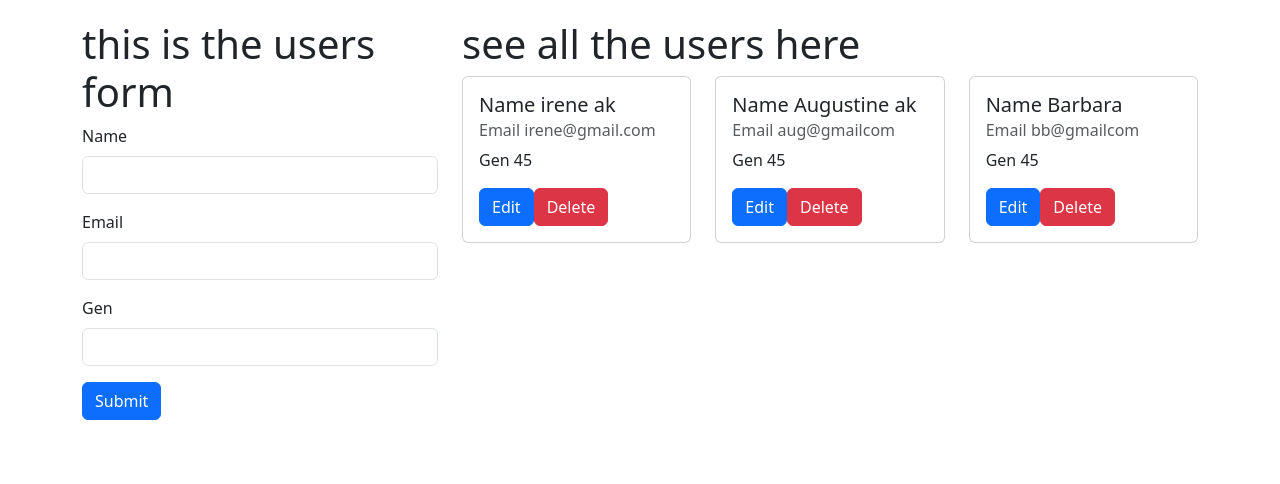
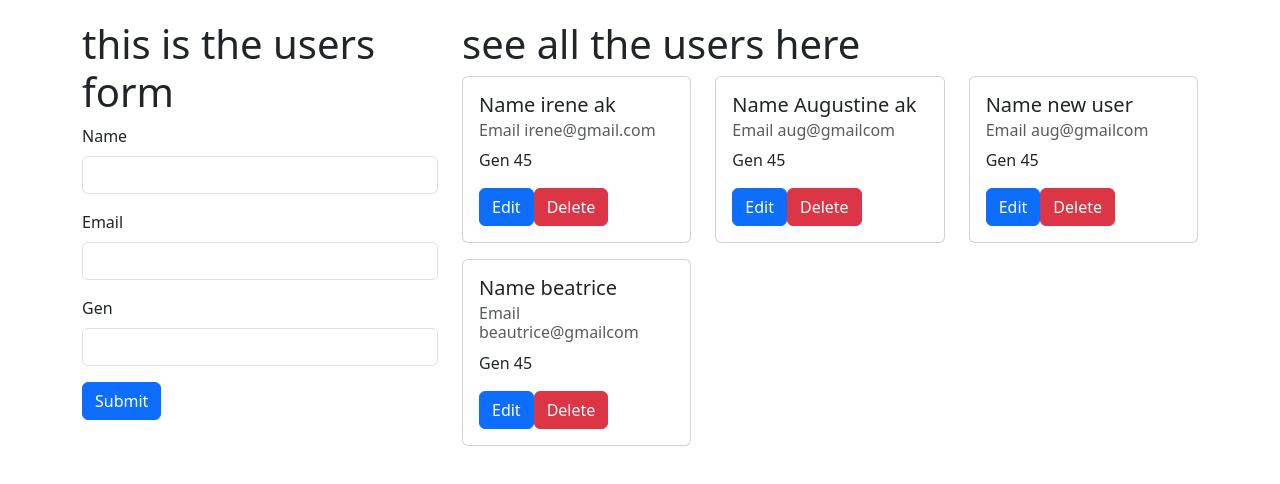
Before and after one commit to Nananhyira/virtual-react-users-app, a React (Create React App) app: page / in a window 1280 px wide. Shown: the top 484 px of the page. Built offline with nearby package versions, Linux system fonts and the light colour scheme.

Commit message:
redux create retrieve funtionality

```diff
--- a/package.json
+++ b/package.json
@@ -13,6 +13,7 @@
     "react-redux": "^8.0.2",
     "react-scripts": "5.0.1",
     "redux": "^4.2.0",
+    "uuid": "^9.0.0",
     "web-vitals": "^2.1.0"
   },
   "scripts": {
--- a/src/App.js
+++ b/src/App.js
@@ -6,24 +6,24 @@ import AddUserForm from "./components/AddUserForm";
 
 function App() {
 	const [users, setUsers] = useState([
-		{
-			name: "irene ak",
-			email: "irene@gmail.com",
-			gen: "45",
-			id: "8383unduhd38hdd",
-		},
-		{
-			name: "Augustine ak",
-			email: "aug@gmailcom",
-			gen: "45",
-			id: "8787bdbbubc83",
-		},
-		{ name: "Barbara", email: "bb@gmailcom", gen: "45", id: "8939u83udcc c" },
+		// 	{
+		// 		name: "irene ak",
+		// 		email: "irene@gmail.com",
+		// 		gen: "45",
+		// 		id: "8383unduhd38hdd",
+		// 	},
+		// 	{
+		// 		name: "Augustine ak",
+		// 		email: "aug@gmailcom",
+		// 		gen: "45",
+		// 		id: "8787bdbbubc83",
+		// 	},
+		// 	{ name: "Barbara", email: "bb@gmailcom", gen: "45", id: "8939u83udcc c" },
 	]);
 	const addNewUser = (user) => {
 		user.id = Math.random().toString();
 		setUsers([...users, user]);
-		console.log(user);
+		console.log(users, user);
 	};
 
 	const deleteUser = (id) => {
--- /dev/null
+++ b/src/actions/usersAtions.js
@@ -0,0 +1,7 @@
+export const reduxNewUser =(newUser) => {
+  return {
+    type:"ADD_NEW_USER",
+    payload:newUser
+  }
+
+}
--- a/src/components/AddUserForm.jsx
+++ b/src/components/AddUserForm.jsx
@@ -1,18 +1,26 @@
 import React from "react";
 import { useState } from "react";
 import { Form, Button } from "react-bootstrap";
+import { reduxNewUser } from "../actions/usersAtions";
+import { connect, useDispatch } from "react-redux";
+import { v4 as uuid } from "uuid";
 
 function AddUserForm(props) {
 	const [name, setName] = useState("");
 	const [email, setEmail] = useState("");
 	const [gen, setGen] = useState("");
+	const dispatch = useDispatch();
 	const handleChange = (e) => {
 		setGen(e.target.value);
 		console.log(gen);
 	};
 	const handleSubmit = (e) => {
 		e.preventDefault();
-		props.newUser({ name, email, gen });
+		// props.newUser({ name, email, gen });
+		// props.reduxNewUser({ name, email, gen });
+		dispatch(reduxNewUser({ id: uuid(), name, email, gen }));
+		console.log({ id: uuid(), name, email, gen });
+
 		setName("");
 		setEmail("");
 		setGen("");
@@ -53,4 +61,9 @@ function AddUserForm(props) {
 	);
 }
 
+// const mapDispatchToProps = {
+// 	reduxNewUser,
+// };
+// export default connect(null, mapDispatchToProps)(AddUserForm);
+
 export default AddUserForm;
--- a/src/components/SeeAllusers.jsx
+++ b/src/components/SeeAllusers.jsx
@@ -1,13 +1,17 @@
 import React from "react";
 import User from "./User";
 import { Row, Col } from "react-bootstrap";
+import { connect, useSelector } from "react-redux";
 
 function SeeAllusers(props) {
+	const { users } = useSelector((state) => {
+		return state;
+	});
 	return (
 		<Row>
 			<h1>see all the users here</h1>
 
-			{props.userInfo.map((item) => {
+			{users.map((item) => {
 				return (
 					<User
 						key={item.id}
@@ -21,4 +25,10 @@ function SeeAllusers(props) {
 	);
 }
 
+// const mapStateToProps = (state) => {
+// 	return {
+// 		users: state.users,
+// 	};
+// };
+// export default connect(mapStateToProps)(SeeAllusers);
 export default SeeAllusers;
--- a/src/reducer/usersReducers.js
+++ b/src/reducer/usersReducers.js
@@ -1,27 +1,45 @@
+import { v4 as uuid } from "uuid";
 let initialState = {
 	users: [
 		{
 			name: "irene ak",
 			email: "irene@gmail.com",
 			gen: "45",
-			id: "8383unduhd38hdd",
+			id: uuid(),
 		},
 		{
 			name: "Augustine ak",
 			email: "aug@gmailcom",
 			gen: "45",
-			id: "8787bdbbubc83",
+			id: uuid(),
 		},
-	 ],
+		{
+			name: "new user",
+			email: "aug@gmailcom",
+			gen: "45",
+			id: uuid(),
+		},
+		{
+			name: "beatrice",
+			email: "beautrice@gmailcom",
+			gen: "45",
+			id: uuid(),
+		},
+	],
 };
 
+let usersReducer = (state = initialState, action) => {
+	//WRITE IF ELSE LOGIC TO HANDLE action
+	// if(action.type == "ADD_NEW_USER"){
+	// 	return {...state, users:[...state.users, action.payload]};
+	// }
+	switch (action.type) {
+		case "ADD_NEW_USER":
+			return { ...state, users: [...state.users, action.payload] };
 
-
-let usersReducer =(state=initialState, action)=>{
-	//WRITE IF ELSE LOGIC TO HANDLE action
-	//
-  return state
-
-}
+		default:
+			return state;
+	}
+};
 
 export default usersReducer;
```
Also changed, not shown: 1 other file (tests, documents, lock files or other folders).
